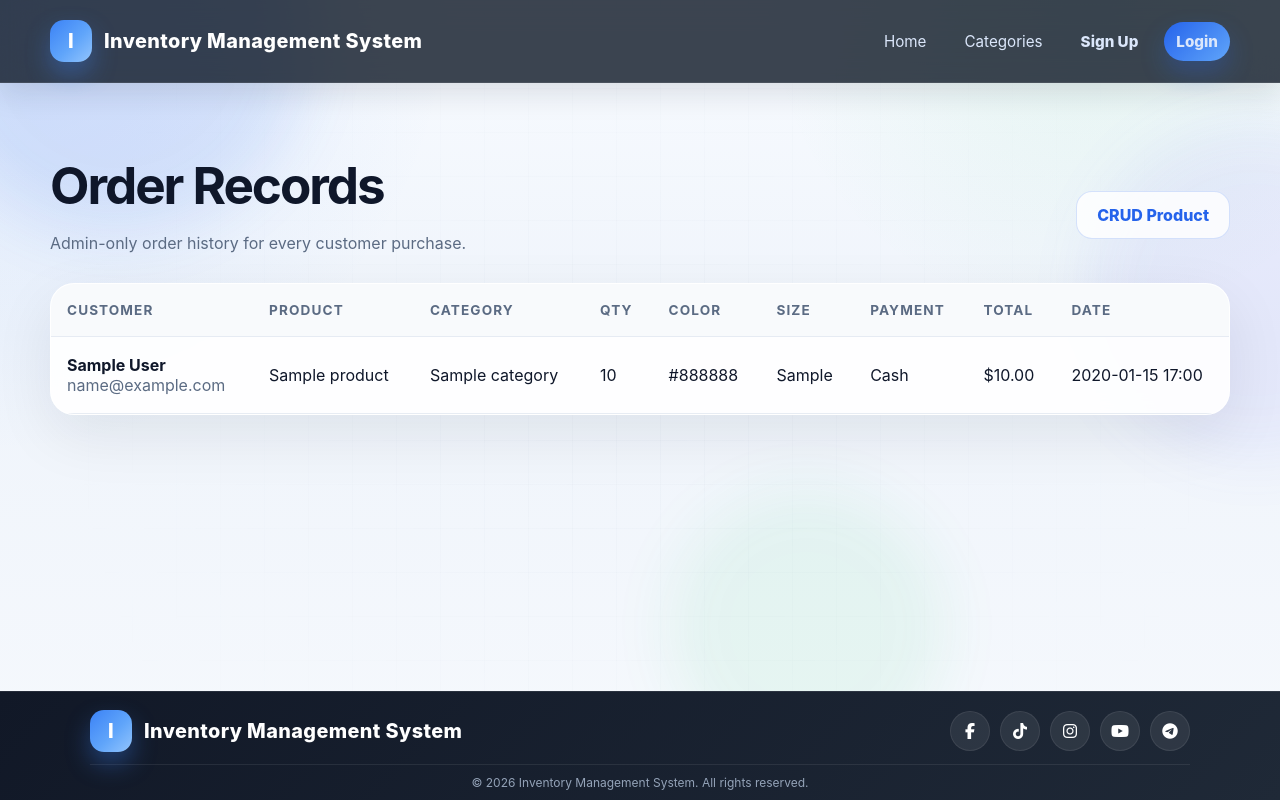
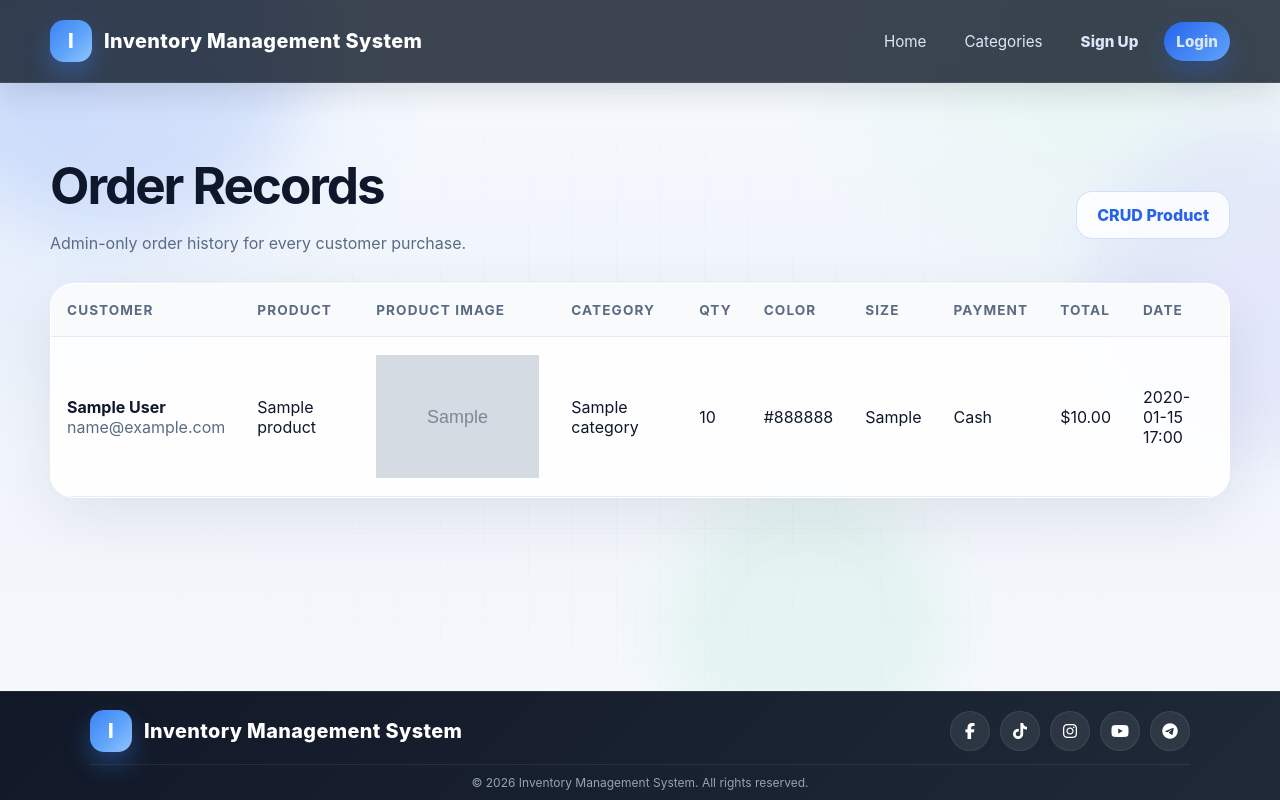
Before and after one commit to HoodieDeveloper/Inventory, a Django app: template templates/inventory/manage_orders.html in a window 1280 px wide. Run offline with Django 5.2, Linux system fonts and the light colour scheme; the template is opened without the code that fills it: values that come from a table or form of the project are taken from there, others are empty; tables that the repository leaves empty hold one stand-in row (values such as "Sample post"); grey boxes marked "Sample" are stand-in pictures.

```diff
--- a/templates/inventory/manage_orders.html
+++ b/templates/inventory/manage_orders.html
@@ -21,6 +21,7 @@
                     <tr>
                         <th>Customer</th>
                         <th>Product</th>
+                        <th>Product Image</th>
                         <th>Category</th>
                         <th>Qty</th>
                         <th>Color</th>
@@ -38,6 +39,13 @@
                                 <span class="muted-text">{{ order.customer.email }}</span>
                             </td>
                             <td>{{ order.product.name }}</td>
+                            <td>
+                                {% if order.product.display_image_url %}
+                                    <img src="{{ order.product.display_image_url }}" alt="{{ order.product.name }}" class="product-image">
+                                {% else %}
+                                    <span class="muted-text">No image available</span>
+                                {% endif %}
+                            </td>
                             <td>{{ order.product.category.name }}</td>
                             <td>{{ order.quantity }}</td>
                             <td>{{ order.selected_color }}</td>
```
